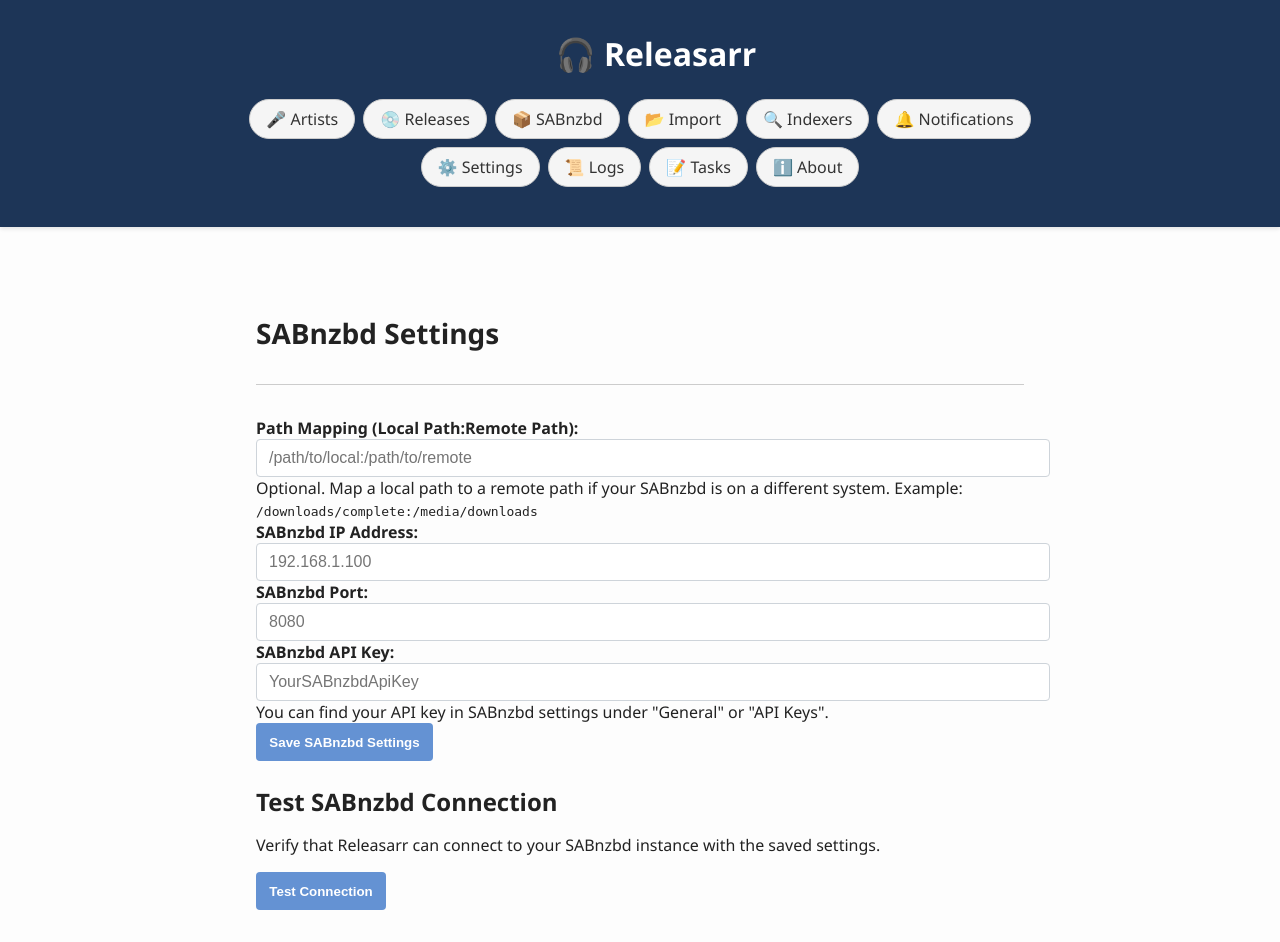
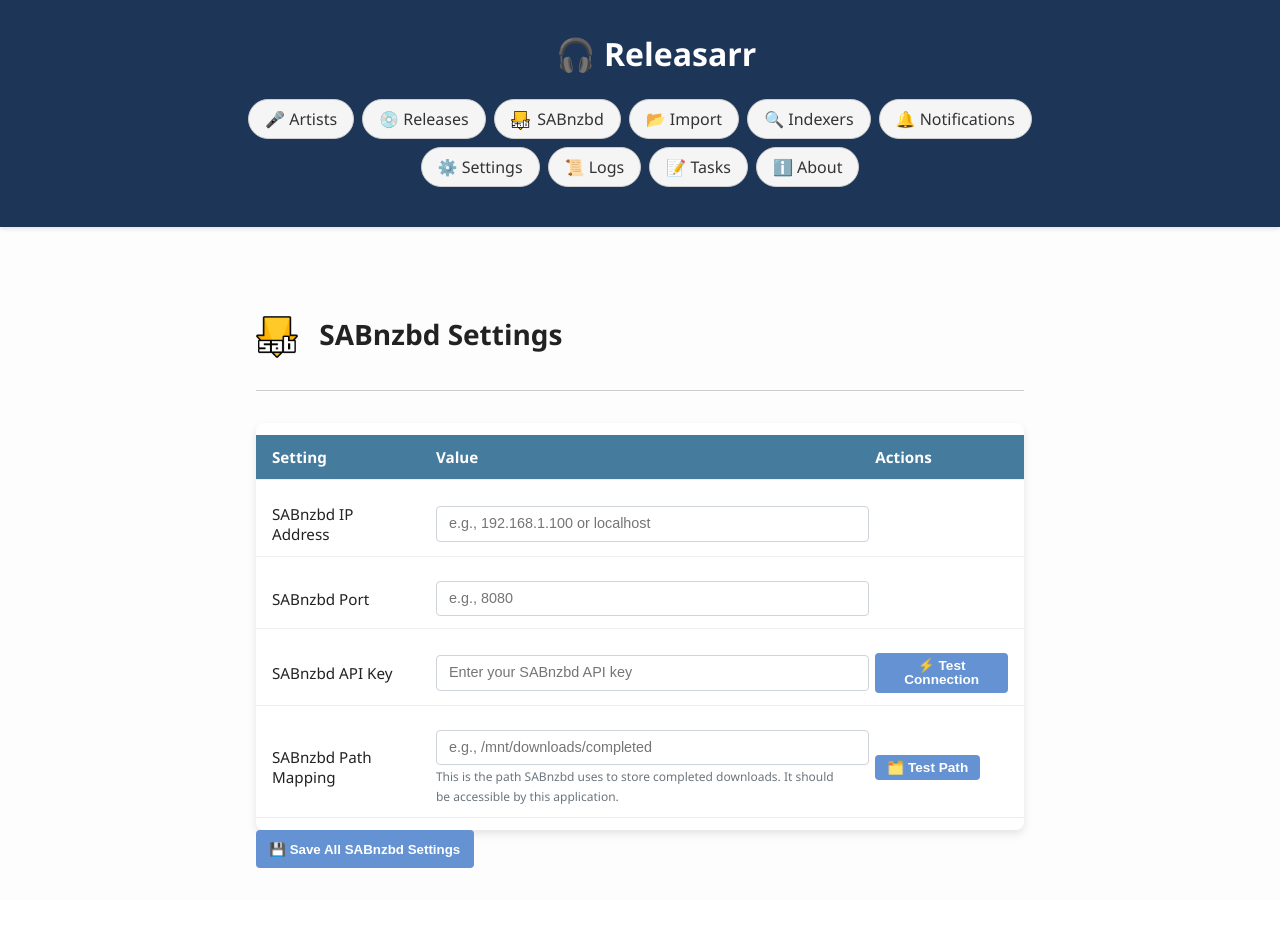
Before and after one commit to Makario1337/Releasarr, a FastAPI app: page /settings/sabnzbd in a window 1280 px wide. After the commit the page ends 868 px from the top, so only its background shows below. Run offline with FastAPI, Linux system fonts and the light colour scheme.

Commit message:
1.44 - Further development/Added Path test.

```diff
--- a/app/templates/base.html
+++ b/app/templates/base.html
@@ -15,7 +15,7 @@
             <nav class="nav-links">
                 <a class="nav-item" href="/">🎤 Artists</a>
                 <a class="nav-item" href="/release/get-releases">💿 Releases</a>
-                <a class="nav-item" href="/settings/sabnzbd">📦 SABnzbd</a>
+                <a class="nav-item" href="/settings/sabnzbd"><img src="{{ url_for('static', path='icons/sabnzbd.ico') }}" alt="SABnzbd Icon" style="height: 1.2em; vertical-align: middle; margin-right: 0.2em;"> SABnzbd</a>
                 <a class="nav-item" href="/import">📂 Import</a>
                 <a class="nav-item" href="/settings/indexer">🔍 Indexers</a>
                 <a class="nav-item" href="/settings/notifications">🔔 Notifications</a>
--- a/app/templates/sabnzbd.html
+++ b/app/templates/sabnzbd.html
@@ -2,69 +2,125 @@
 
 {% block content %}
 <div class="container mt-4">
-    <h2>SABnzbd Settings</h2>
+    <h2><img src="{{ url_for('static', path='icons/sabnzbd.ico') }}" alt="SABnzbd Icon" style="height: 1.5em; vertical-align: middle; margin-right: 0.5em;"> SABnzbd Settings</h2>
     <hr>
 
-    {# Display messages (success or error) #}
-    {% if request.query_params.get('message') %}
+    {% if message %}
     <div class="alert alert-success" role="alert">
-        {{ request.query_params.get('message') }}
+        {{ message }}
     </div>
     {% endif %}
 
-    {% if request.query_params.get('error') %}
+    {% if error %}
     <div class="alert alert-danger" role="alert">
-        {{ request.query_params.get('error') }}
+        {{ error }}
     </div>
     {% endif %}
 
-    <form action="/settings/sabnzbd" method="post" class="mb-4">
-        <div class="mb-3">
-            <label for="path_mapping" class="form-label">Path Mapping (Local Path:Remote Path):</label>
-            <input type="text" class="form-control" id="path_mapping" name="path_mapping"
-                   value="{{ path_mapping }}"
-                   placeholder="/path/to/local:/path/to/remote"
-                   aria-describedby="pathMappingHelp">
-            <div id="pathMappingHelp" class="form-text">
-                Optional. Map a local path to a remote path if your SABnzbd is on a different system.
-                Example: <code>/downloads/complete:/media/downloads</code>
-            </div>
-        </div>
+    {% if path_error %}
+    <div class="alert alert-warning" role="alert">
+        <strong>Path Warning:</strong> {{ path_error }}
+    </div>
+    {% endif %}
 
-        <div class="mb-3">
-            <label for="ip_address" class="form-label">SABnzbd IP Address:</label>
-            <input type="text" class="form-control" id="ip_address" name="ip_address"
-                   value="{{ ip_address }}"
-                   placeholder="192.168.1.100" required>
-        </div>
-
-        <div class="mb-3">
-            <label for="port" class="form-label">SABnzbd Port:</label>
-            <input type="number" class="form-control" id="port" name="port"
-                   value="{{ port }}"
-                   placeholder="8080" required>
-        </div>
-
-        <div class="mb-3">
-            <label for="api_key" class="form-label">SABnzbd API Key:</label>
-            <input type="text" class="form-control" id="api_key" name="api_key"
-                   value="{{ api_key }}"
-                   placeholder="YourSABnzbdApiKey" required>
-            <div class="form-text">
-                You can find your API key in SABnzbd settings under "General" or "API Keys".
-            </div>
-        </div>
-        <button type="submit" class="btn btn-primary">Save SABnzbd Settings</button>
-    </form>
-
-    <h3 class="mt-5">Test SABnzbd Connection</h3>
-    <p>Verify that Releasarr can connect to your SABnzbd instance with the saved settings.</p>
-    <form action="/settings/sabnzbd/test" method="post">
-        {# Hidden inputs to pass current values for the test, though the backend fetches them from DB #}
-        <input type="hidden" name="ip_address" value="{{ ip_address }}">
-        <input type="hidden" name="port" value="{{ port }}">
-        <input type="hidden" name="api_key" value="{{ api_key }}">
-        <button type="submit" class="btn btn-info">Test Connection</button>
+    <form method="post" action="{{ url_for('save_sabnzbd_settings') }}" class="mb-4">
+        <table class="table config-table">
+            <thead>
+                <tr>
+                    <th>Setting</th>
+                    <th>Value</th>
+                    <th>Actions</th>
+                </tr>
+            </thead>
+            <tbody>
+                <tr>
+                    <td>SABnzbd IP Address</td>
+                    <td>
+                        <input type="text" name="ip_address" value="{{ ip_address }}" class="form-control" placeholder="e.g., 192.168.1.100 or localhost">
+                    </td>
+                    <td></td>
+                </tr>
+                <tr>
+                    <td>SABnzbd Port</td>
+                    <td>
+                        <input type="text" name="port" value="{{ port }}" class="form-control" placeholder="e.g., 8080">
+                    </td>
+                    <td></td>
+                </tr>
+                <tr>
+                    <td>SABnzbd API Key</td>
+                    <td>
+                        <input type="password" name="api_key" value="{{ api_key }}" class="form-control" placeholder="Enter your SABnzbd API key">
+                    </td>
+                    <td>
+                        <button type="submit" formaction="{{ url_for('test_sabnzbd_connection') }}" class="btn btn-info btn-sm">⚡ Test Connection</button>
+                    </td>
+                </tr>
+                <tr>
+                    <td>SABnzbd Path Mapping</td>
+                    <td>
+                        <input type="text" name="path_mapping" value="{{ path_mapping }}" class="form-control" placeholder="e.g., /mnt/downloads/completed">
+                        <small class="form-text text-muted">This is the path SABnzbd uses to store completed downloads. It should be accessible by this application.</small>
+                        {% if free_space_gb is not none %}
+                            <div class="form-text mt-1">
+                                <i class="bi bi-hdd-fill"></i> Free Space: <strong>{{ free_space_gb }} GB</strong> of {{ total_space_gb }} GB
+                            </div>
+                        {% endif %}
+                    </td>
+                    <td>
+                        <button type="submit" formaction="{{ url_for('test_sabnzbd_path') }}" class="btn btn-secondary btn-sm">🗂️ Test Path</button>
+                    </td>
+                </tr>
+            </tbody>
+        </table>
+        <button type="submit" class="btn btn-primary mt-3">💾 Save All SABnzbd Settings</button>
     </form>
 </div>
+
+<style>
+    .config-table {
+        width: 100%;
+        border-collapse: separate;
+        border-spacing: 0 12px;
+        margin-top: 1em;
+        background: white;
+        border-radius: 8px;
+        overflow: hidden;
+        box-shadow: 0 4px 8px rgba(0, 0, 0, 0.1);
+        font-size: 0.95rem;
+    }
+
+    .config-table thead tr {
+        background-color: #457b9d;
+        color: white;
+        text-align: left;
+    }
+
+    .config-table th,
+    .config-table td {
+        padding: 12px 16px;
+        vertical-align: middle;
+        border-bottom: 1px solid #eee;
+    }
+
+    .config-table .form-control {
+        width: 100%;
+        padding: 0.375rem 0.75rem;
+        font-size: 0.9rem;
+        border-radius: 0.25rem;
+        border: 1px solid #ced4da;
+    }
+
+    .config-table .btn {
+        min-width: unset;
+        height: auto;
+        padding: 0.375rem 0.75rem;
+        font-size: 0.85rem;
+    }
+    .form-text {
+        font-size: 0.75rem;
+        color: #6c757d;
+        margin-top: 0.25rem;
+    }
+</style>
 {% endblock %}
```
Also changed, not shown: app/models.py (+13 -0 lines), app/routers/sabnzbd.py (+102 -49 lines), app/routers/settings.py (+88 -14 lines), app/templates/settings.html (+32 -2 lines), README.md, app/static/icons/sabnzbd.ico (added), app/static/icons/sabnzbd.svg (added), 2 other files.
